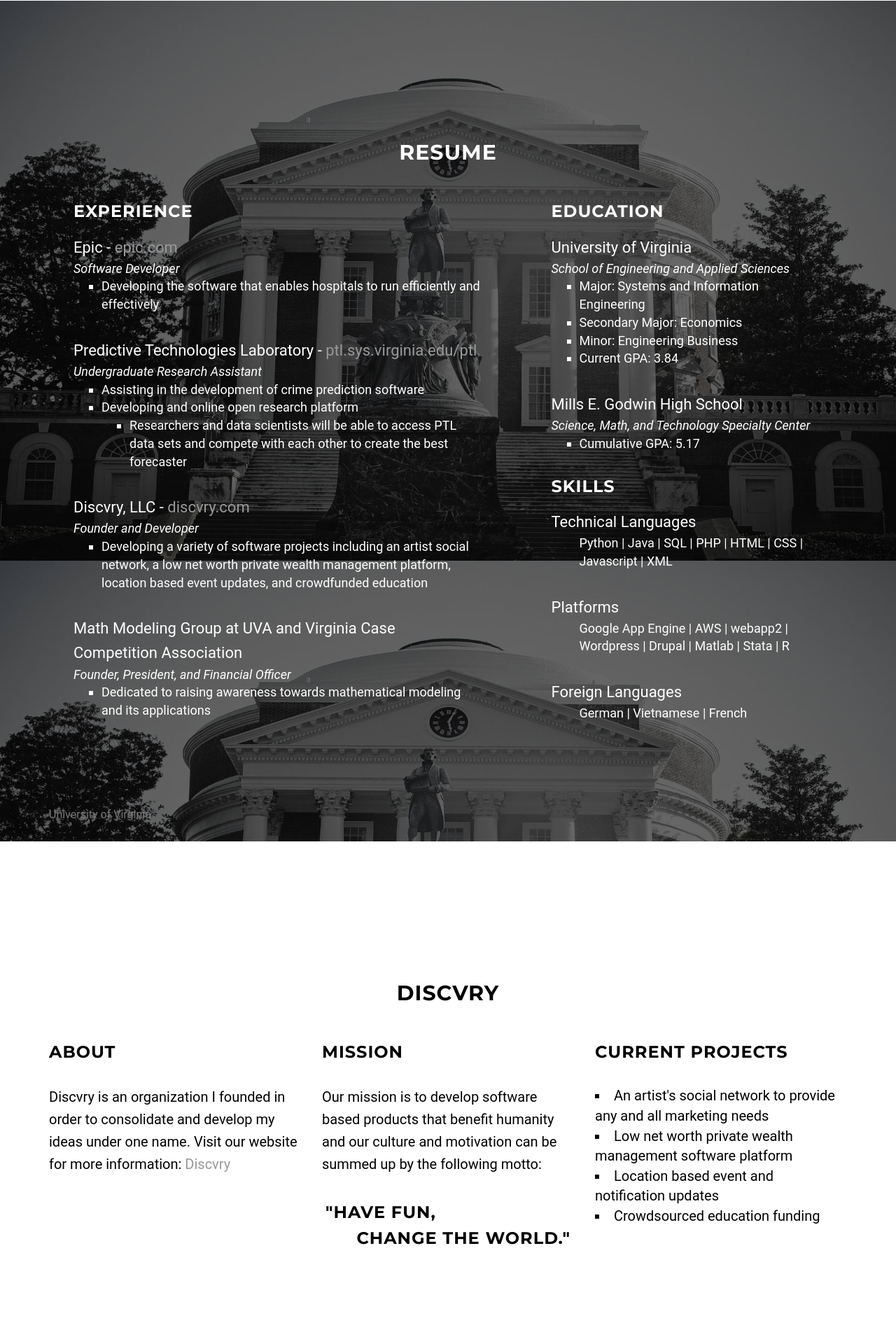
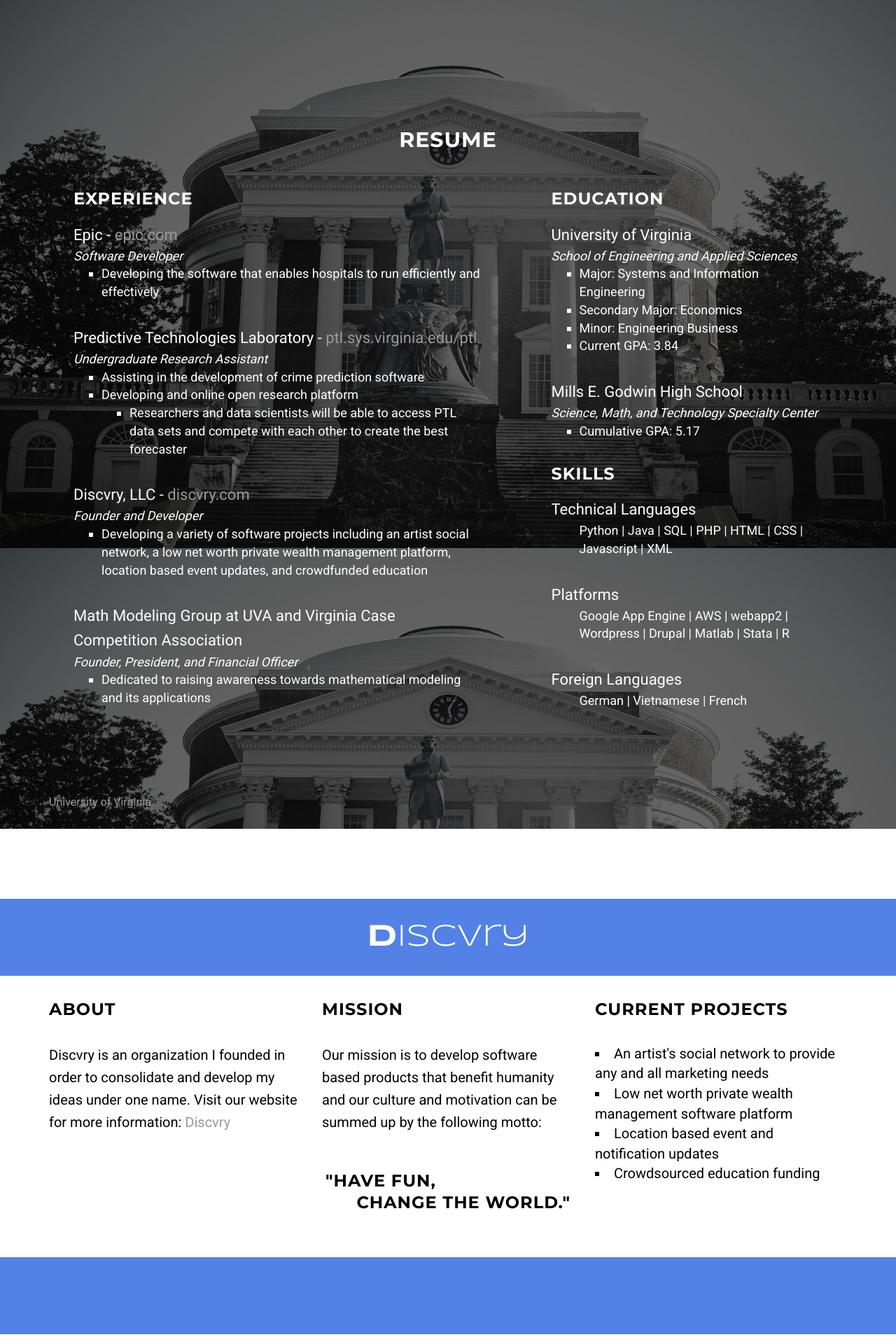
Before and after one commit to alk2pb/andy-keller, a Python web app: template default/templates/index.html in a window 1280 px wide. Shown: the part 2280-4200 px from the top of the page at 70% size. Run offline with Jinja, Linux system fonts and the light colour scheme; the template is opened without the code that fills it, so the values that code supplies are empty; some libraries are stand-ins or nearby versions.

Commit message:
style updates

```diff
--- a/default/static/css/style.css
+++ b/default/static/css/style.css
@@ -147,6 +147,7 @@ a:focus {
     bottom: 0px;
     margin-bottom: 25px;
     font-size: 16px;
+    color: #999;
 }
 
 .brand-heading {
@@ -257,6 +258,8 @@ a:focus {
 }
 
 .footer {
+    /*background-color: #5481e6;*/
+    color: #999;
     font-size: 14px;
     padding: 20px 0px;
     text-align: left;
@@ -267,14 +270,14 @@ a:focus {
     font-size: 14px;
 }
 
-.footer a:hover,
+/*.footer a:hover,
 .footer a:focus {
     color: #000;
 }
 
 .footer-menu-divider {
   color: #999;
-}
+}*/
 
 .resume-section {
     width: 100%;
@@ -339,8 +342,8 @@ a:focus {
 
 @media(min-width:767px) {
     .content-section {
-        padding-top: 200px;
-        padding-bottom: 200px;
+        padding-top: 100px;
+        padding-bottom: 100px;
     }
 
     #map {
@@ -474,8 +477,76 @@ body {
   list-style-position: inside;
 }
 
+/*#discvry h3 {
+  color: #fff;
+  background-color: #5481e6;
+  padding: 15px;
+  -webkit-border-radius: 5px;
+  -moz-border-radius: 5px;
+  border-radius: 5px;
+}*/
+
+#discvry .section-heading {
+  padding: 20px;
+  background-color: #5481e6;
+  /*-webkit-border-radius: 3px;
+  -moz-border-radius: 3px;
+  border-radius: 3px;*/
+  margin-bottom: 35px;
+}
+
+#about .section-heading {
+  padding: 20px;
+  height: 110px;
+  background-color: #db4437;
+  /*-webkit-border-radius: 3px;
+  -moz-border-radius: 3px;
+  border-radius: 3px;*/
+  margin-bottom: 35px;
+}
+
+#about .section-closing {
+  padding: 20px;
+  background-color: #db4437;
+  height: 110px;
+  /*-webkit-border-radius: 3px;
+  -moz-border-radius: 3px;
+  border-radius: 3px;*/
+  margin-bottom: 0px;
+  margin-top: 15px;
+}
+
+
+
+#discvry .section-closing {
+  padding: 20px;
+  background-color: #5481e6;
+  height: 110px;
+  /*-webkit-border-radius: 3px;
+  -moz-border-radius: 3px;
+  border-radius: 3px;*/
+  margin-bottom: 0px;
+  margin-top: 15px;
+}
+
+.section-header {
+  color: #fff;
+  margin: 0px;
+  font-family: "Syncopate",Helvetica,Arial,sans-serif;
+  font-size: 44px;
+}
+
+/*#discvry a {
+  color: #87a6ed;
+}*/
+
 #discvry a:hover,
 #discvry a:focus {
+  color: #000;
+}
+
+#discvry .mission h3 {
+  padding: 0px;
   color: #000;
 }
 
@@ -484,12 +555,41 @@ body {
   color: #000;
 }
 
-.mission-element {
+.mission-element-1 {
   margin: 5px;
+  text-align: left;
+}
+
+.mission-element-2 {
+  margin: 5px;
+  text-align: right;
 }
 
 .mission {
-  margin: 25px 0px;
-  height: 60px;
+  margin-top: 25px;
+  margin-bottom: 25px;
+  margin-left: auto;
+  margin-right: auto;
+  height: 102px;
+  padding: 15px 0px;
   max-width: 452px;
+  /*background-color: #5481e6;
+  -webkit-border-radius: 5px;
+  -moz-border-radius: 5px;
+  border-radius: 5px;*/
 }
+
+.newline { clear: both; float: left; display: block; position: relative; }
+
+/*.navbar-header .navbar-brand {
+  color: #5481e6;
+}*/
+
+.first {
+  color: #fff;
+}
+
+.last {
+  color: #fff;
+  display: inline;
+}
--- a/default/templates/index.html
+++ b/default/templates/index.html
@@ -17,6 +17,12 @@
     <link href='http://fonts.googleapis.com/css?family=Lora:400,700,400italic,700italic' rel='stylesheet' type='text/css'>
     <link href='http://fonts.googleapis.com/css?family=Montserrat:400,700' rel='stylesheet' type='text/css'>
 
+    <link href="//fonts.googleapis.com/css?family=Syncopate:400,700" rel="stylesheet" type="text/css">
+
+    <link href="//fonts.googleapis.com/css?family=Roboto:400,700" rel="stylesheet" type="text/css">
+
+
+
     <!-- Custom Theme CSS -->
     <link href="css/style.css" rel="stylesheet">
 
@@ -31,7 +37,7 @@
                     <i class="fa fa-bars"></i>
                 </button>
                 <a class="navbar-brand" href="#page-top">
-                  <span class="light">Andy</span> Keller
+                  <span class="light first">Andy</span><div class="last"> Keller</div>
                 </a>
             </div>
 
@@ -89,10 +95,10 @@
     <div class="spacer"></div>
 
     <section id="about" class="content-section text-center">
+      <div class="section-heading">
+          <p class="section-header"><b>A</b>bout</p>
+      </div>
         <div class="container">
-            <div class="col-lg-8 col-lg-offset-2 section-heading">
-                <h2>About</h2>
-            </div>
             <div class="row section-content">
               <div class="col-md-12">
                 <h3>Academic</h3>
@@ -108,6 +114,7 @@
               </div>
             </div>
         </div>
+      <div class="section-closing"></div>
     </section>
 
     <section id="resume" class="resume-section text-center" data-speed="0" data-type="background" data-shift="0">
@@ -208,10 +215,11 @@
     </section>
 
     <section id="discvry" class="content-section text-center">
+      <div class="section-heading">
+          <a href="http://www.discvry.com"><p class="section-header"><b>D</b>iscvry</p></a>
+      </div>
         <div class="container">
-            <div class="col-lg-8 col-lg-offset-2 section-heading">
-                <h2>Discvry</h2>
-            </div>
+
             <div class="row section-content">
               <div class="col-md-4">
                 <h3>About</h3>
@@ -221,9 +229,10 @@
                 <h3>Mission</h3>
                 <p>Our mission is to develop software based products that benefit humanity and our culture and motivation can be summed up by the following motto:</p>
                 <div class="mission">
-                  <h3 class="mission-element pull-left">"Have fun,</h3>
-                  <h3 class="mission-element pull-right">Change the World."</h3>
-                  </div>
+                  <h3 class="mission-element-1">"Have fun,</h3>
+                  <div class="newline"></div>
+                  <h3 class="mission-element-2">Change the World."</h3>
+                </div>
               </div>
               <div class="col-md-4">
                 <h3>Current Projects</h3>
@@ -236,6 +245,7 @@
               </div>
             </div>
         </div>
+      <div class="section-closing"></div>
     </section>
 
     <section id="contact" class="contact-section text-center" data-speed="0" data-type="background" data-shift="0">
@@ -245,7 +255,7 @@
                 <div class="col-lg-12 col-lg-offset-0">
                     <h2>Contact or Follow Me</h2>
                     <ul class="list-inline banner-social-buttons">
-                        <li><a href="mailto:alk2pb@virginia.edu" class="btn btn-default btn-lg btn-margin" target="_blank"><span class="glyphicon glyphicon-envelope"></span></i> <span class="network-name">E-Mail</span></a>
+                        <li><a href="mailto:andykeller@discvry.com" class="btn btn-default btn-lg btn-margin" target="_blank"><span class="glyphicon glyphicon-envelope"></span></i> <span class="network-name">E-Mail</span></a>
                         </li>
                         <li><a href="https://plus.google.com/u/0/108735871269718468972/posts" class="btn btn-default btn-lg btn-margin" target="_blank"><i class="fa fa-google-plus fa-fw"></i> <span class="network-name">Google+</span></a>
                         </li>
```
Also changed, not shown: default/app.yaml (line endings or trailing spaces), default/favicon.ico, default/ico/favicon.ico (added), default/ico/logo-cropped-2.png (added), default/ico/logo-cropped-round.png (added), default/ico/logo-cropped.png (added), default/ico/logo.png (added), 1 other file.
